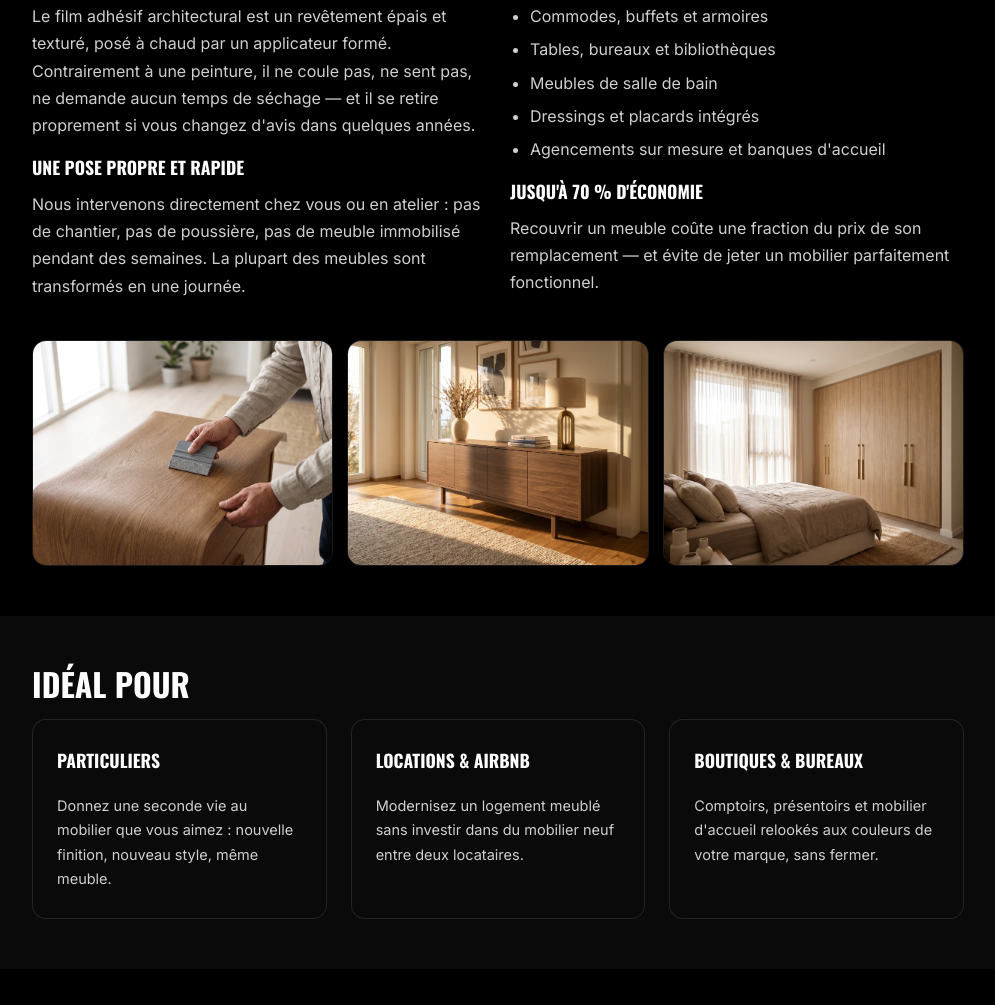
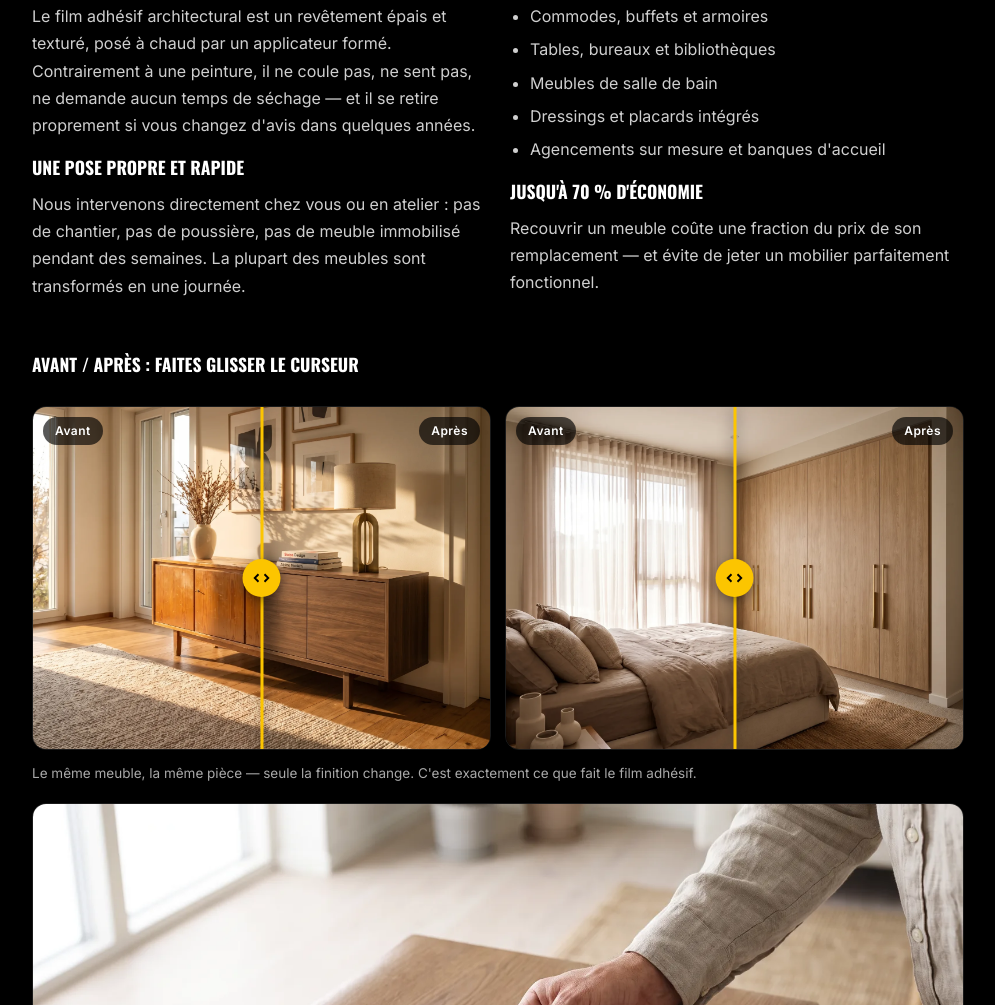
Before and after one commit to 13Rebel13/HF-Deco, a plain HTML site: page pages/renovation-meubles.html in a window 1280 px wide. Shown: the part 555-1560 px from the top of the page, without its empty margins (142-1137 px from the left). Drawn offline with nearby package versions, Linux system fonts and the light colour scheme.

Commit message:
Meubles : comparateurs avant/après (images avant générées par édition IA, slider tactile)

```diff
--- a/css/style.css
+++ b/css/style.css
@@ -38,6 +38,13 @@ li{margin-bottom:6px}
 .ph-strip{display:grid;grid-template-columns:repeat(3,1fr);gap:14px;margin-top:26px}
 .ph-strip .ph{aspect-ratio:4/3}
 @media(max-width:760px){.ph-strip{grid-template-columns:1fr}}
+.ba-grid{display:grid;grid-template-columns:repeat(2,1fr);gap:14px;margin-top:26px}
+@media(max-width:760px){.ba-grid{grid-template-columns:1fr}}
+.ba{position:relative;overflow:hidden;border-radius:14px;border:1px solid var(--brd);aspect-ratio:4/3;cursor:ew-resize;touch-action:none;user-select:none}
+.ba img{position:absolute;inset:0;width:100%;height:100%;object-fit:cover;pointer-events:none}
+.ba .ba-bar{position:absolute;top:0;bottom:0;width:3px;background:var(--or);z-index:5;box-shadow:0 0 14px rgba(0,0,0,.55);transform:translateX(-50%)}
+.ba .ba-handle{position:absolute;top:50%;left:50%;transform:translate(-50%,-50%);width:38px;height:38px;background:var(--or);border-radius:50%;display:flex;align-items:center;justify-content:center;color:#000;box-shadow:0 4px 12px rgba(0,0,0,.4)}
+.ba .ba-tag{position:absolute;top:10px;z-index:4;background:rgba(0,0,0,.65);color:#fff;font-size:12px;font-weight:600;letter-spacing:.04em;padding:4px 12px;border-radius:999px;pointer-events:none}
 .card:hover{border-color:rgba(252,197,0,.45)}
 .card .ic{width:44px;height:44px;border-radius:10px;background:rgba(252,197,0,.12);display:flex;align-items:center;justify-content:center;color:var(--or)}
 .card p{font-size:14.5px;margin-bottom:0;flex:1}
--- /dev/null
+++ b/js/ba.js
@@ -0,0 +1,25 @@
+document.querySelectorAll('.ba').forEach(function (el) {
+  var after = el.querySelector('.ba-after');
+  var bar = el.querySelector('.ba-bar');
+  var dragging = false;
+  function set(p) {
+    p = Math.max(0, Math.min(100, p));
+    bar.style.left = p + '%';
+    after.style.clipPath = 'polygon(' + p + '% 0,100% 0,100% 100%,' + p + '% 100%)';
+  }
+  function move(e) {
+    if (!dragging) return;
+    var r = el.getBoundingClientRect();
+    set(((e.clientX - r.left) / r.width) * 100);
+  }
+  el.addEventListener('pointerdown', function (e) {
+    dragging = true;
+    el.setPointerCapture(e.pointerId);
+    var r = el.getBoundingClientRect();
+    set(((e.clientX - r.left) / r.width) * 100);
+  });
+  el.addEventListener('pointermove', move);
+  el.addEventListener('pointerup', function () { dragging = false; });
+  el.addEventListener('pointercancel', function () { dragging = false; });
+  set(50);
+});
--- a/pages/renovation-meubles.html
+++ b/pages/renovation-meubles.html
@@ -49,7 +49,23 @@
 <p>Recouvrir un meuble coûte une fraction du prix de son remplacement — et évite de jeter un mobilier parfaitement fonctionnel.</p>
 </div>
 </div>
-<div class="ph-strip"><img class="ph" src="/img/photos/meuble-pose-film.webp" alt="Pose d'un film adhésif effet chêne sur une commode avec raclette feutrée" width="1600" height="1195" loading="lazy" decoding="async"><img class="ph" src="/img/photos/meuble-salon-buffet.webp" alt="Buffet rénové avec un film effet noyer dans un salon lumineux" width="1600" height="1195" loading="lazy" decoding="async"><img class="ph" src="/img/photos/meuble-dressing-chene.webp" alt="Dressing intégré rénové en film effet chêne clair dans une chambre" width="1600" height="1195" loading="lazy" decoding="async"></div>
+<h3 style="margin-top:36px">Avant / après : faites glisser le curseur</h3>
+<div class="ba-grid">
+<div class="ba" role="img" aria-label="Comparateur avant/après : buffet en pin usé rénové avec un film effet noyer">
+<img class="ba-before" src="/img/photos/meuble-salon-buffet-avant.webp" alt="Avant : buffet en pin verni usé, griffé et taché" width="1600" height="1195" loading="lazy" decoding="async">
+<img class="ba-after" src="/img/photos/meuble-salon-buffet.webp" alt="Après : buffet rénové avec un film adhésif effet noyer" width="1600" height="1195" loading="lazy" decoding="async">
+<span class="ba-tag" style="left:10px">Avant</span><span class="ba-tag" style="right:10px">Après</span>
+<div class="ba-bar"><div class="ba-handle"><svg width="18" height="18" viewBox="0 0 24 24" fill="none" stroke="currentColor" stroke-width="2.5"><path d="M8 7l-5 5 5 5M16 7l5 5-5 5"/></svg></div></div>
+</div>
+<div class="ba" role="img" aria-label="Comparateur avant/après : dressing en mélaminé jauni rénové en chêne clair">
+<img class="ba-before" src="/img/photos/meuble-dressing-chene-avant.webp" alt="Avant : portes de dressing en mélaminé jauni et abîmé" width="1600" height="1195" loading="lazy" decoding="async">
+<img class="ba-after" src="/img/photos/meuble-dressing-chene.webp" alt="Après : dressing rénové avec un film effet chêne clair" width="1600" height="1195" loading="lazy" decoding="async">
+<span class="ba-tag" style="left:10px">Avant</span><span class="ba-tag" style="right:10px">Après</span>
+<div class="ba-bar"><div class="ba-handle"><svg width="18" height="18" viewBox="0 0 24 24" fill="none" stroke="currentColor" stroke-width="2.5"><path d="M8 7l-5 5 5 5M16 7l5 5-5 5"/></svg></div></div>
+</div>
+</div>
+<p style="font-size:13.5px;color:var(--t2);margin-top:12px">Le même meuble, la même pièce — seule la finition change. C'est exactement ce que fait le film adhésif.</p>
+<img class="ph" style="margin-top:18px" src="/img/photos/meuble-pose-film.webp" alt="Pose d'un film adhésif effet chêne sur une commode avec raclette feutrée" width="1600" height="1195" loading="lazy" decoding="async">
 </div></section>
 
 <section class="section" style="background:var(--bk2)"><div class="w">
@@ -94,4 +110,5 @@
 <!-- groupe-hf:fin -->
 </div></footer>
 
+<script src="/js/ba.js" defer></script>
 </body></html>
```
Also changed, not shown: img/photos/meuble-dressing-chene-avant.webp (added), img/photos/meuble-salon-buffet-avant.webp (added).
